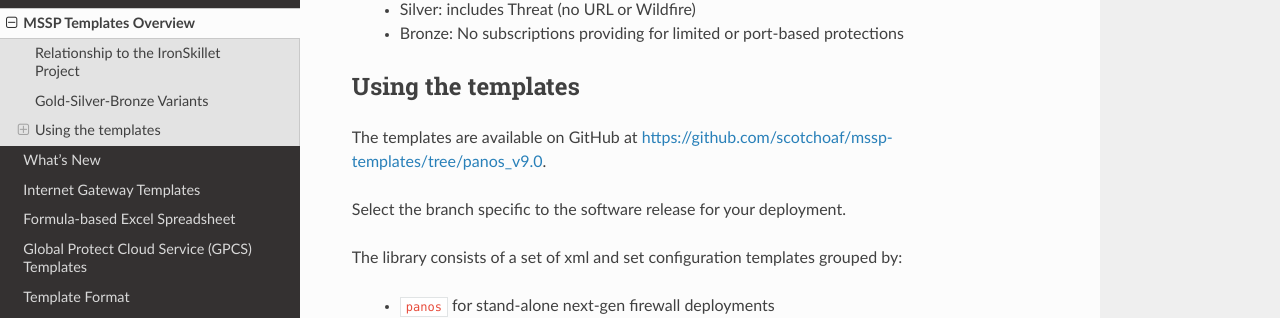
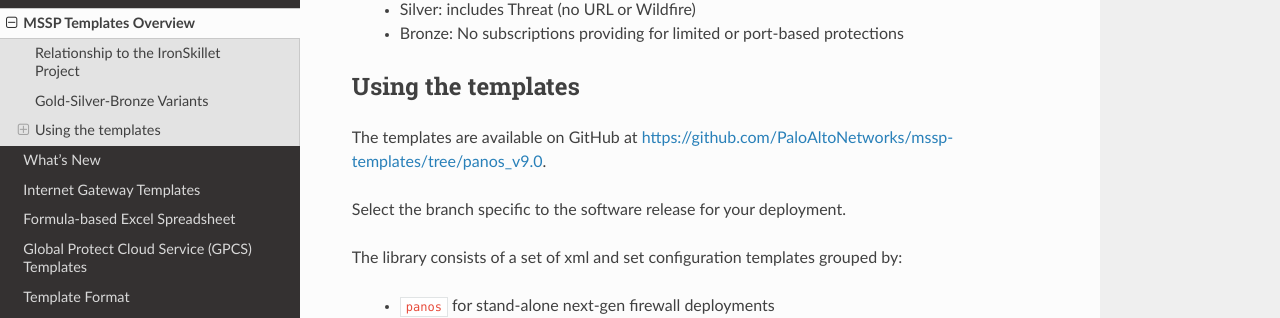
Before and after one commit to PaloAltoNetworks/mssp-templates, a Sphinx documentation site: the page built from docs/overview.rst, in a window 1280 px wide and 900 px high, scrolled down 1128 px. Shown: the part 130-448 px from the top of the window. Built offline with Sphinx 7.4.7 and the Read the Docs theme 2.0.0, drawn with Linux system fonts in a browser that asks for light colours.

Commit message:
update links with repo move

```diff
--- a/docs/conf.py
+++ b/docs/conf.py
@@ -158,9 +158,9 @@
 
 # github file path that changes across repo and branches
 
-extlinks = {'panosrepo': ('https://github.com/scotchoaf/mssp-templates/tree/panos_v9.0/internet_gateway/panos/%s', 'PAN-OS template:   '),
-            'panoramarepo': ('https://github.com/scotchoaf/mssp-templates/tree/panos_v9.0/internet_gateway/panorama/%s', 'Panorama template:   '),
-            'setcommands': ('https://github.com/scotchoaf/mssp-templates/tree/panos_v9.0/internet_gateway/%s/set_commands', 'set commands '),
+extlinks = {'panosrepo': ('https://github.com/PaloAltoNetworks/mssp-templates/tree/panos_v9.0/internet_gateway/panos/%s', 'PAN-OS template:   '),
+            'panoramarepo': ('https://github.com/PaloAltoNetworks/mssp-templates/tree/panos_v9.0/internet_gateway/panorama/%s', 'Panorama template:   '),
+            'setcommands': ('https://github.com/PaloAltoNetworks/mssp-templates/tree/panos_v9.0/internet_gateway/%s/set_commands', 'set commands '),
             }
 
 # load config file name that changes across repo and branches
@@ -168,18 +168,18 @@
 rst_prolog = """
 .. |branch| replace:: panos_v9.0
 .. |skilletdocs| replace:: https://iron-skillet.readthedocs.io/en/panos_v9.0/
-.. |clonessh| replace:: git@github.com:scotchoaf/mssp-templates.git
-.. |clonehttps| replace:: https://github.com/scotchoaf/mssp-templates.git
-.. |repourl| replace:: https://github.com/scotchoaf/mssp-templates/tree/panos_v9.0
-.. |repotools| replace:: https://github.com/scotchoaf/mssp-templates/tree/panos_v9.0/tools
-.. |panosxpaths| replace:: https://github.com/scotchoaf/mssp-templates/blob/panos_v9.0/templates/panos/snippets/.meta-cnc.yaml
-.. |panossnippets| replace:: https://github.com/scotchoaf/mssp-templates/tree/panos_v9.0/templates/panos/snippets
-.. |panosloadorder| replace:: https://github.com/scotchoaf/mssp-templates/blob/panos_v9.0/templates/panos/snippets/.meta-cnc.yaml
-.. |panoramaxpaths| replace:: https://github.com/scotchoaf/mssp-templates/blob/panos_v9.0/templates/panorama/snippets/.meta-cnc.yaml
-.. |panoramasnippets| replace:: https://github.com/scotchoaf/mssp-templates/tree/panos_v9.0/templates/panorama/snippets
-.. |panoramaloadorder| replace:: https://github.com/scotchoaf/mssp-templates/blob/panos_v9.0/templates/panorama/snippets/.meta-cnc.yaml
-.. |panoramaset| replace:: https://github.com/scotchoaf/mssp-templates/tree/panos_v9.0/templates/panorama/set_commands
-.. |panosset| replace:: https://github.com/scotchoaf/mssp-templates/tree/panos_v9.0/templates/panos/set_commands
+.. |clonessh| replace:: git@github.com:PaloAltoNetworks/mssp-templates.git
+.. |clonehttps| replace:: https://github.com/PaloAltoNetworks/mssp-templates.git
+.. |repourl| replace:: https://github.com/PaloAltoNetworks/mssp-templates/tree/panos_v9.0
+.. |repotools| replace:: https://github.com/PaloAltoNetworks/mssp-templates/tree/panos_v9.0/tools
+.. |panosxpaths| replace:: https://github.com/PaloAltoNetworks/mssp-templates/blob/panos_v9.0/templates/panos/snippets/.meta-cnc.yaml
+.. |panossnippets| replace:: https://github.com/PaloAltoNetworks/mssp-templates/tree/panos_v9.0/templates/panos/snippets
+.. |panosloadorder| replace:: https://github.com/PaloAltoNetworks/mssp-templates/blob/panos_v9.0/templates/panos/snippets/.meta-cnc.yaml
+.. |panoramaxpaths| replace:: https://github.com/PaloAltoNetworks/mssp-templates/blob/panos_v9.0/templates/panorama/snippets/.meta-cnc.yaml
+.. |panoramasnippets| replace:: https://github.com/PaloAltoNetworks/mssp-templates/tree/panos_v9.0/templates/panorama/snippets
+.. |panoramaloadorder| replace:: https://github.com/PaloAltoNetworks/mssp-templates/blob/panos_v9.0/templates/panorama/snippets/.meta-cnc.yaml
+.. |panoramaset| replace:: https://github.com/PaloAltoNetworks/mssp-templates/tree/panos_v9.0/templates/panorama/set_commands
+.. |panosset| replace:: https://github.com/PaloAltoNetworks/mssp-templates/tree/panos_v9.0/templates/panos/set_commands
 .. |skilletpanoramatemplates| replace:: https://iron-skillet.readthedocs.io/en/panos_v9.0/panorama_template_guide.html
 .. |skilletpanostemplates| replace: https://iron-skillet.readthedocs.io/en/panos_v9.0/panos_template_guide.html
 """
```
Also changed, not shown: SUPPORT.md (+1 -1 lines), 1 other file.
